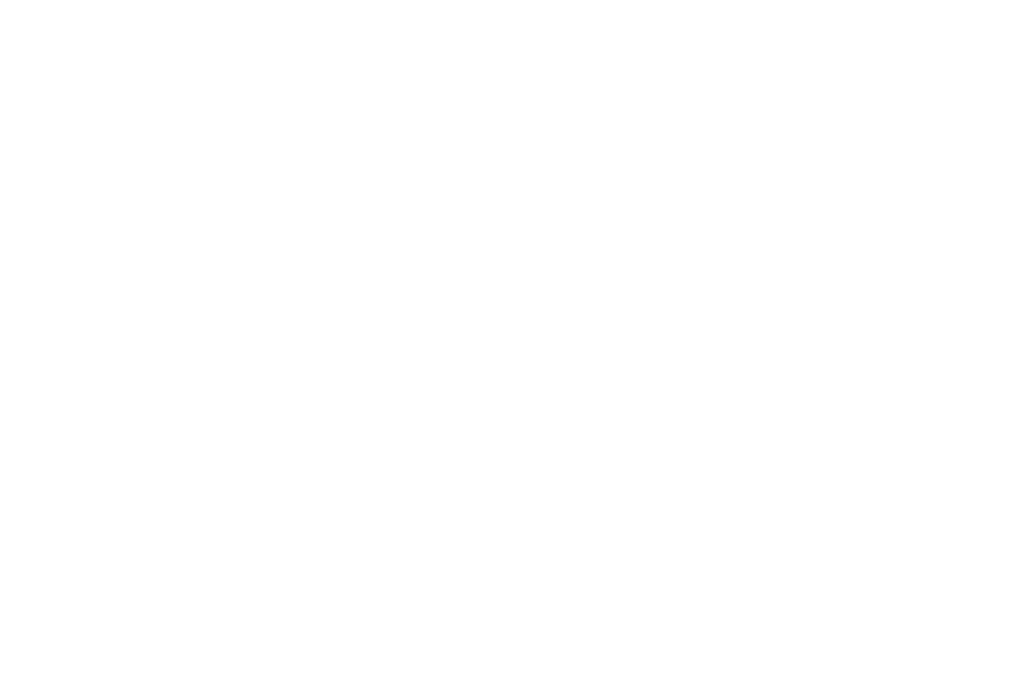
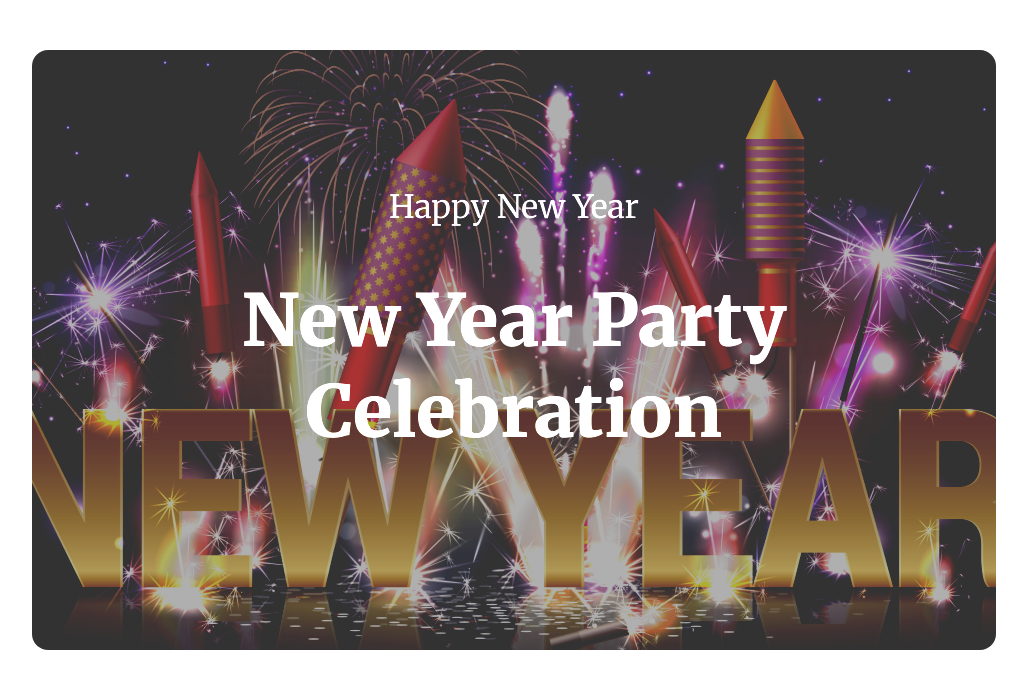
Before and after one commit to ZihadWD/assignment-1, a plain HTML site: page index.html in a window 1280 px wide. Shown: the whole page, without its empty margins (126-1153 px from the left). Drawn offline with Linux system fonts and the light colour scheme.

Commit message:
added banner

```diff
--- a/index.html
+++ b/index.html
@@ -4,11 +4,22 @@
     <meta charset="UTF-8">
     <meta name="viewport" content="width=device-width, initial-scale=1.0">
     <title>Assignment</title>
+    <link rel="preconnect" href="https://fonts.googleapis.com">
+<link rel="preconnect" href="https://fonts.gstatic.com" crossorigin>
+<link href="https://fonts.googleapis.com/css2?family=Merriweather:wght@400;900&display=swap" rel="stylesheet">
+
+    <link rel="stylesheet" href="styles/assignment1.css">
 </head>
 <body>
-    <header>
+    <header class="header">
+        <div class="banner" >
+            <div>
+            <h3 class="banner-greeting">Happy New Year</h3>
+            <h1 class="banner-title">New Year Party <br> Celebration</h1>
+             </div>
+           </div>
+        </header>
 
-    </header>
     <main>
 
     </main>
--- /dev/null
+++ b/styles/assignment1.css
@@ -0,0 +1,42 @@
+body{
+    font-family: 'Merriweather', serif;
+
+    }
+.header{
+
+    height: 600px;
+   background-image: url(/resources/Banner\ Image.png);
+    background-repeat: no-repeat;
+    background-position: center;
+    background-color: rgb(0 0 0 / 42%);
+background-blend-mode: color ;
+filter: contrast(140%);
+
+   flex-shrink: 0;
+    border-radius: 16px;
+    margin: 50px 150px 50px;
+    opacity: 0.8;
+
+
+}
+
+.banner-greeting{
+    color: #FFF;
+text-align: center;
+    font-size: 32px;
+font-weight: 400;
+padding-top: 137px;
+
+
+
+}
+.banner-title{
+    color:#FFF;
+text-align: center;
+    font-size: 72px;
+font-weight: 900;
+padding: auto;
+
+
+
+}
```
